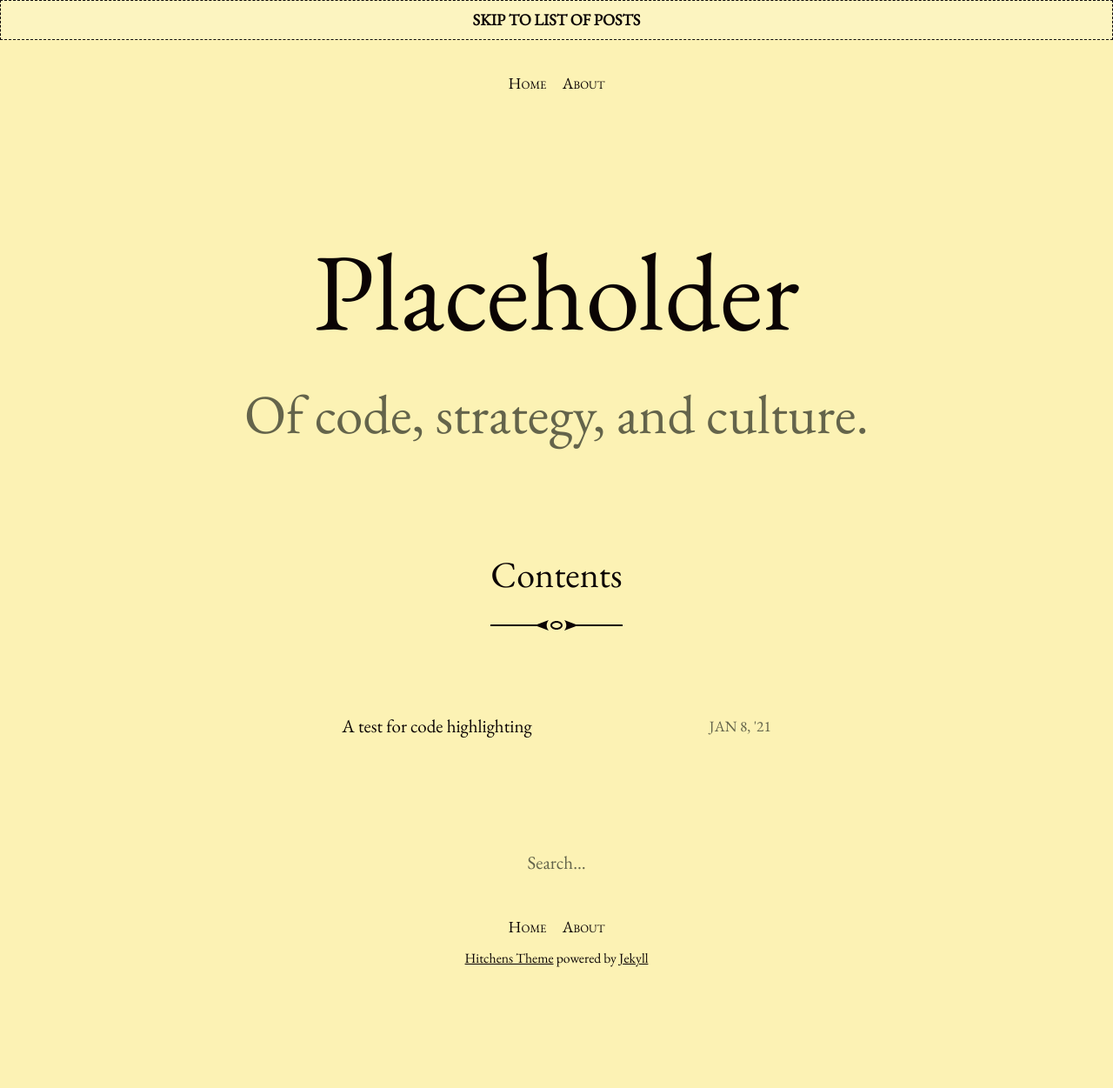
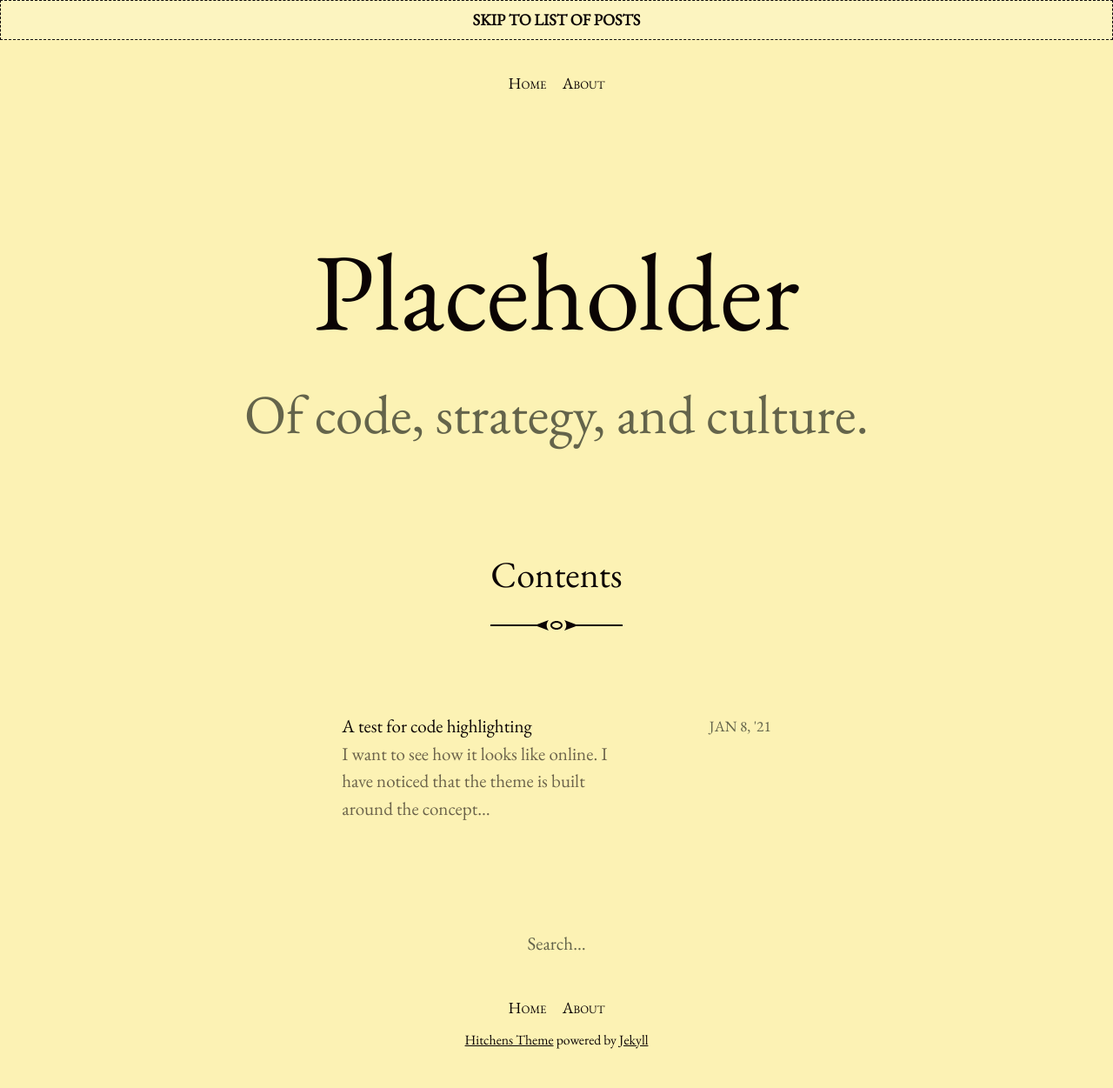
Before and after one commit to carmigno/carmigno.github.io, a Jekyll site: the page built from index.html, in a window 1280 px wide. Shown: the whole page at 87% size. Built offline with Jekyll 4.4.1, drawn with Linux system fonts in a browser that asks for light colours; the list of posts is cut into pages by our own code; before the commit the page ends 1158 px from its top, so only the background shows below that; part of the change alters nothing that is shown.

Commit message:
Added social link and excerpts

```diff
--- a/_config.yml
+++ b/_config.yml
@@ -20,6 +20,11 @@ description: >- # this means to ignore newlines until "baseurl:"
 url: "https://carmigno.github.io" # the base hostname & protocol for your site, e.g. http://example.com
 icon: /assets/images/icon-512.png
 github_username:  carmigno
+show_excerpts: true
+excerpt_length: 20
+
+social_links:
+  linkedin: gnolo
 
 # Build settings
 markdown: kramdown
```
